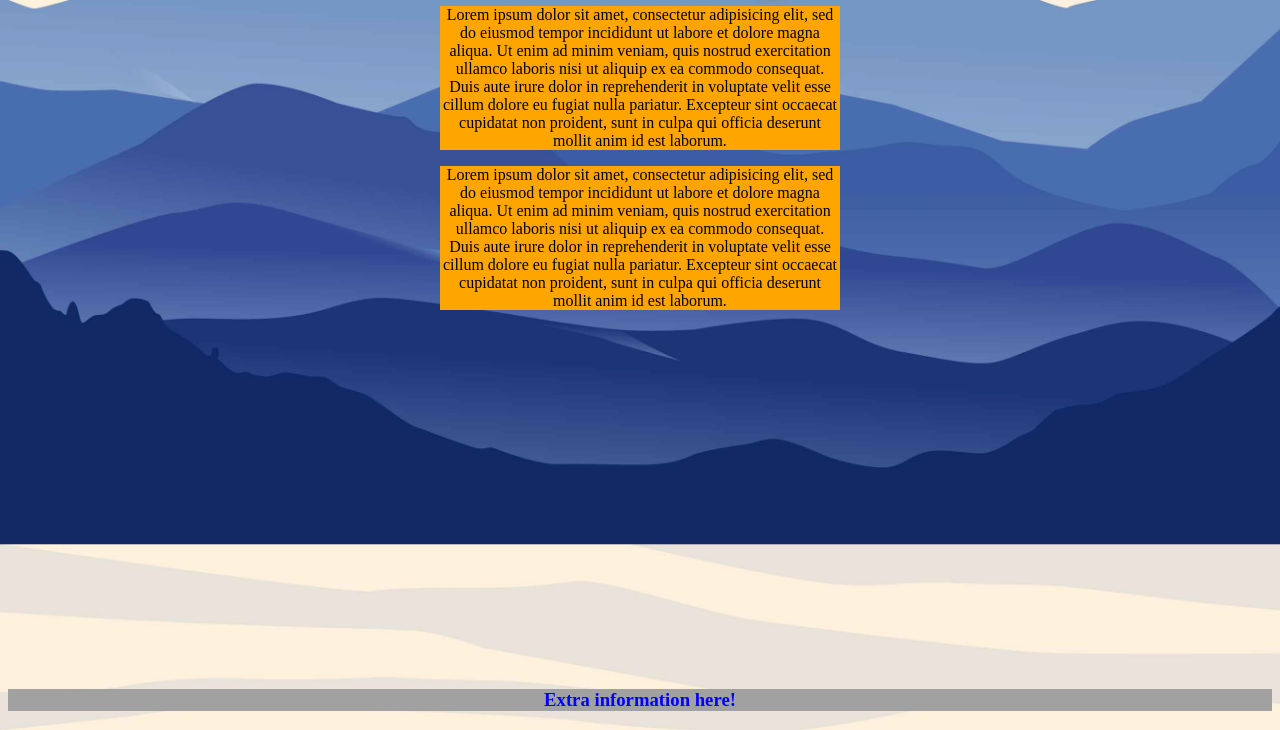
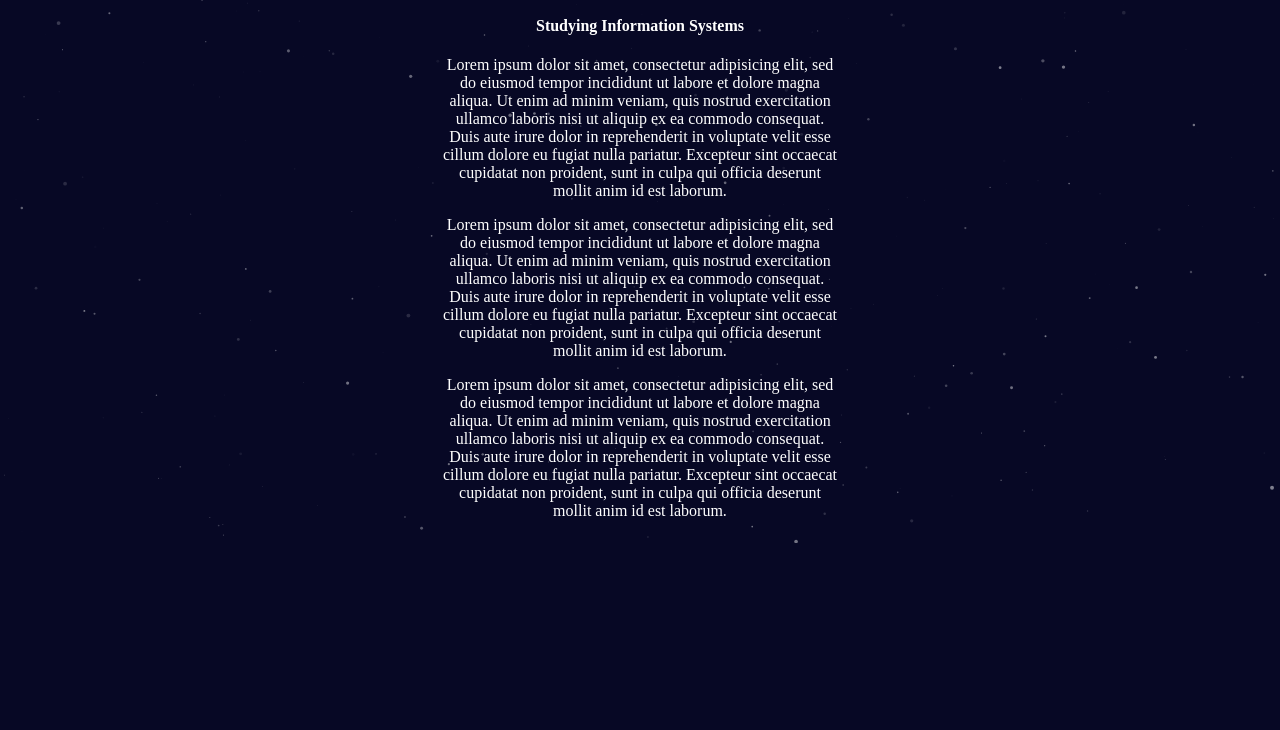
Before and after one commit to eduardoeismann/OnePageWebsite, a plain HTML site: page presentation/index.html in a window 1280 px wide. Shown: the part 257-987 px from the top of the page. After the commit the page ends 800 px from the top, so only its background shows below. Drawn offline with nearby package versions, Linux system fonts and the light colour scheme.

Commit message:
New background added.

```diff
--- a/presentation/index.html
+++ b/presentation/index.html
@@ -1,19 +1,44 @@
-<html>
+<!DOCTYPE html>
+<html xmlns="http://www.w3.org/1999/xhtml">
     <head>
         <title>One Page Sample</title>
         <link rel="stylesheet" href="styles.css">
+        <!-- <script type="text/javascript" src="jquery-3.3.1.js"></script> -->
+        <script src="https://cdnjs.cloudflare.com/ajax/libs/jquery/3.2.1/jquery.min.js"></script>
+        <script src="https://cdn.jsdelivr.net/particles.js/2.0.0/particles.min.js"></script>
+        <script type="text/javascript" src="./script.js"></script>
     </head>
     <body>
-        <h1 class="main-title">Your Product Here</h1>
-        <h1 class="subtitle">Subtitle</h1>
+        <div id="particles-js">
+            <script src="./script.js"></script>
+        </div>-
+
+        <h2 class="main-title">Eduardo E. Souza</h2>
+        <h4 class="subtitle">Bachelor in Computer Science</h4>
+        <h4 class="subtitle">Studying Information Systems</h4>
         <p class="container-1">
-Lorem ipsum dolor sit amet, consectetur adipisicing elit, sed do eiusmod tempor incididunt ut labore et dolore magna aliqua. Ut enim ad minim veniam, quis nostrud exercitation ullamco laboris nisi ut aliquip ex ea commodo consequat. Duis aute irure dolor in reprehenderit in voluptate velit esse cillum dolore eu fugiat nulla pariatur. Excepteur sint occaecat cupidatat non proident, sunt in culpa qui officia deserunt mollit anim id est laborum.
+            Lorem ipsum dolor sit amet, consectetur adipisicing elit, sed do eiusmod tempor incididunt
+            ut labore et dolore magna aliqua. Ut enim ad minim veniam, quis nostrud exercitation
+            ullamco laboris nisi ut aliquip ex ea commodo consequat. Duis aute irure dolor in
+            reprehenderit in voluptate velit esse cillum dolore eu fugiat nulla pariatur. Excepteur
+            sint occaecat cupidatat non proident, sunt in culpa qui officia deserunt mollit anim id
+            est laborum.
         </p>
         <p class="container-1">
-Lorem ipsum dolor sit amet, consectetur adipisicing elit, sed do eiusmod tempor incididunt ut labore et dolore magna aliqua. Ut enim ad minim veniam, quis nostrud exercitation ullamco laboris nisi ut aliquip ex ea commodo consequat. Duis aute irure dolor in reprehenderit in voluptate velit esse cillum dolore eu fugiat nulla pariatur. Excepteur sint occaecat cupidatat non proident, sunt in culpa qui officia deserunt mollit anim id est laborum.
+            Lorem ipsum dolor sit amet, consectetur adipisicing elit, sed do eiusmod tempor incididunt
+            ut labore et dolore magna aliqua. Ut enim ad minim veniam, quis nostrud exercitation
+            ullamco laboris nisi ut aliquip ex ea commodo consequat. Duis aute irure dolor in
+            reprehenderit in voluptate velit esse cillum dolore eu fugiat nulla pariatur. Excepteur
+            sint occaecat cupidatat non proident, sunt in culpa qui officia deserunt mollit anim id
+            est laborum.
+        </p>
+        <p class="container-1">
+            Lorem ipsum dolor sit amet, consectetur adipisicing elit, sed do eiusmod tempor incididunt
+            ut labore et dolore magna aliqua. Ut enim ad minim veniam, quis nostrud exercitation
+            ullamco laboris nisi ut aliquip ex ea commodo consequat. Duis aute irure dolor in
+            reprehenderit in voluptate velit esse cillum dolore eu fugiat nulla pariatur. Excepteur
+            sint occaecat cupidatat non proident, sunt in culpa qui officia deserunt mollit anim id
+            est laborum.
         </p>
     </body>
-    <footer>
-        <h3>Extra information here!</h3>
-    </footer>
 </html>
--- /dev/null
+++ b/presentation/script.js
@@ -0,0 +1,110 @@
+particlesJS("particles-js", {
+  "particles": {
+    "number": {
+      "value": 355,
+      "density": {
+        "enable": true,
+        "value_area": 789.15
+      }
+    },
+    "color": {
+      "value": "#ffffff"
+    },
+    "shape": {
+      "type": "circle",
+      "stroke": {
+        "width": 0,
+        "color": "#000000"
+      },
+      "polygon": {
+        "nb_sides": 5
+      },
+      "image": {
+        "src": "img/github.svg",
+        "width": 100,
+        "height": 100
+      }
+    },
+    "opacity": {
+      "value": 0.49,
+      "random": false,
+      "anim": {
+        "enable": true,
+        "speed": 0.25,
+        "opacity_min": 0,
+        "sync": false
+      }
+    },
+    "size": {
+      "value": 2,
+      "random": true,
+      "anim": {
+        "enable": true,
+        "speed": 0.333,
+        "size_min": 0,
+        "sync": false
+      }
+    },
+    "line_linked": {
+      "enable": false,
+      "distance": 150,
+      "color": "#ffffff",
+      "opacity": 0.4,
+      "width": 1
+    },
+    "move": {
+      "enable": true,
+      "speed": 0.33,
+      "direction": "none",
+      "random": true,
+      "straight": false,
+      "out_mode": "out",
+      "bounce": false,
+      "attract": {
+        "enable": false,
+        "rotateX": 600,
+        "rotateY": 1200
+      }
+    }
+  },
+  "interactivity": {
+    "detect_on": "canvas",
+    "events": {
+      "onhover": {
+        "enable": true,
+        "mode": "bubble"
+      },
+      "onclick": {
+        "enable": true,
+        "mode": "push"
+      },
+      "resize": true
+    },
+    "modes": {
+      "grab": {
+        "distance": 400,
+        "line_linked": {
+          "opacity": 1
+        }
+      },
+      "bubble": {
+        "distance": 50,
+        "size": 1,
+        "duration": 7,
+        "opacity": 1,
+        "speed": 1
+      },
+      "repulse": {
+        "distance": 200,
+        "duration": 0.33
+      },
+      "push": {
+        "particles_nb": 8
+      },
+      "remove": {
+        "particles_nb": 2
+      }
+    }
+  },
+  "retina_detect": true
+});
--- a/presentation/styles.css
+++ b/presentation/styles.css
@@ -1,34 +1,35 @@
+/* ---- reset ---- */
+
 body {
-    background-image: url('./images/mountains.png');
-    background-repeat: no-repeat;
-    background-attachment: fixed;
-    background-size: cover;
-
+    margin: 0;
+    background-color: #070825;
     text-align: center;
-    margin-top: 5%;
+    color: #ffffff;
 }
 
-h1 { color: #ff0000; }
+canvas {
+    display: block;
+    vertical-align: bottom;
+}
 
-h2 { color: #00ff00; }
+/* ---- particles.js container ---- */
 
-h3 { color: #0000ff; }
+#particles-js {
+    position: absolute;
+    width: 100%;
+    height: 100%;
+}
 
-footer {
-    margin-top: 30%;
-    background-color: #a1a1a1;
+/* -- -- -- -- -- -- -- -- -- -- */
+
+.main-title {
+    color: #ffffff;
+    font-size: 77px;
 }
 
 .container-1 {
     width: 400px;
-    background-color: orange;
+    /* background-color: orange; */
     margin-left: auto;
     margin-right: auto;
 }
-
-.main-title {
-    color: #0306b0;
-    font-size: 77px;
-}
-
-.subtitle { color: #0306b0; }
```
